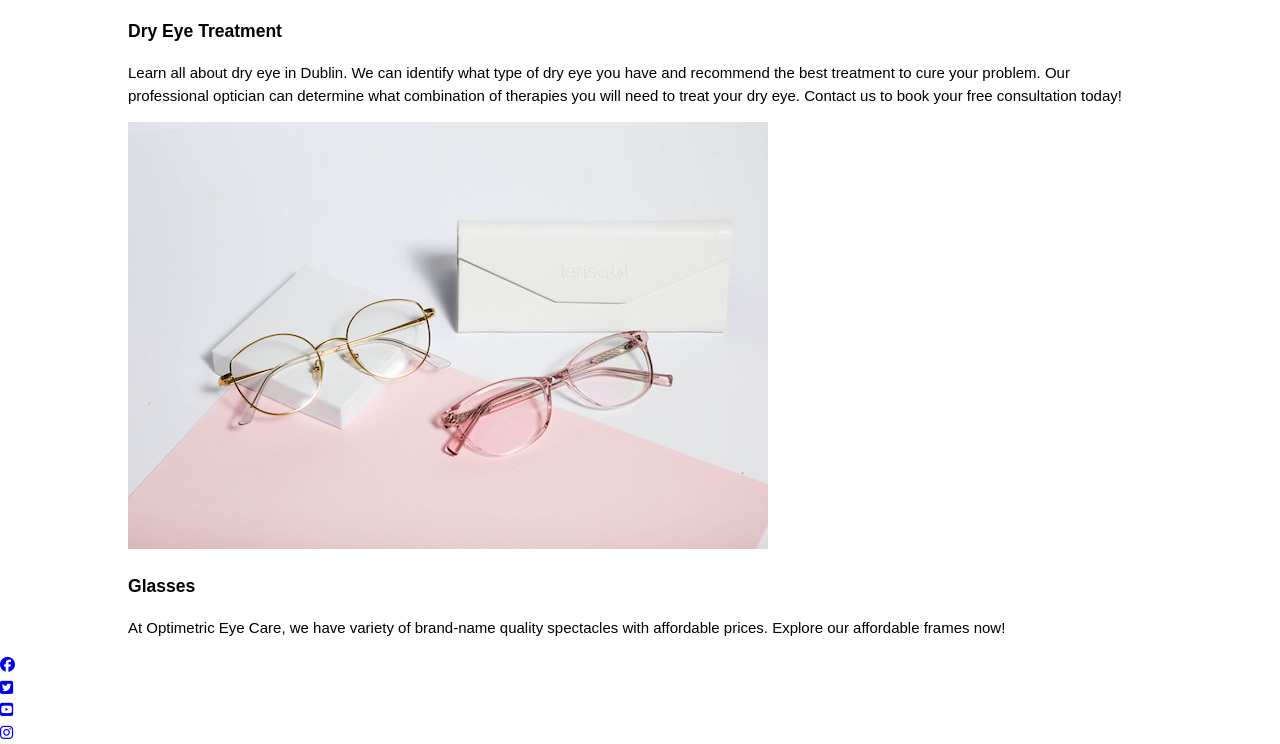
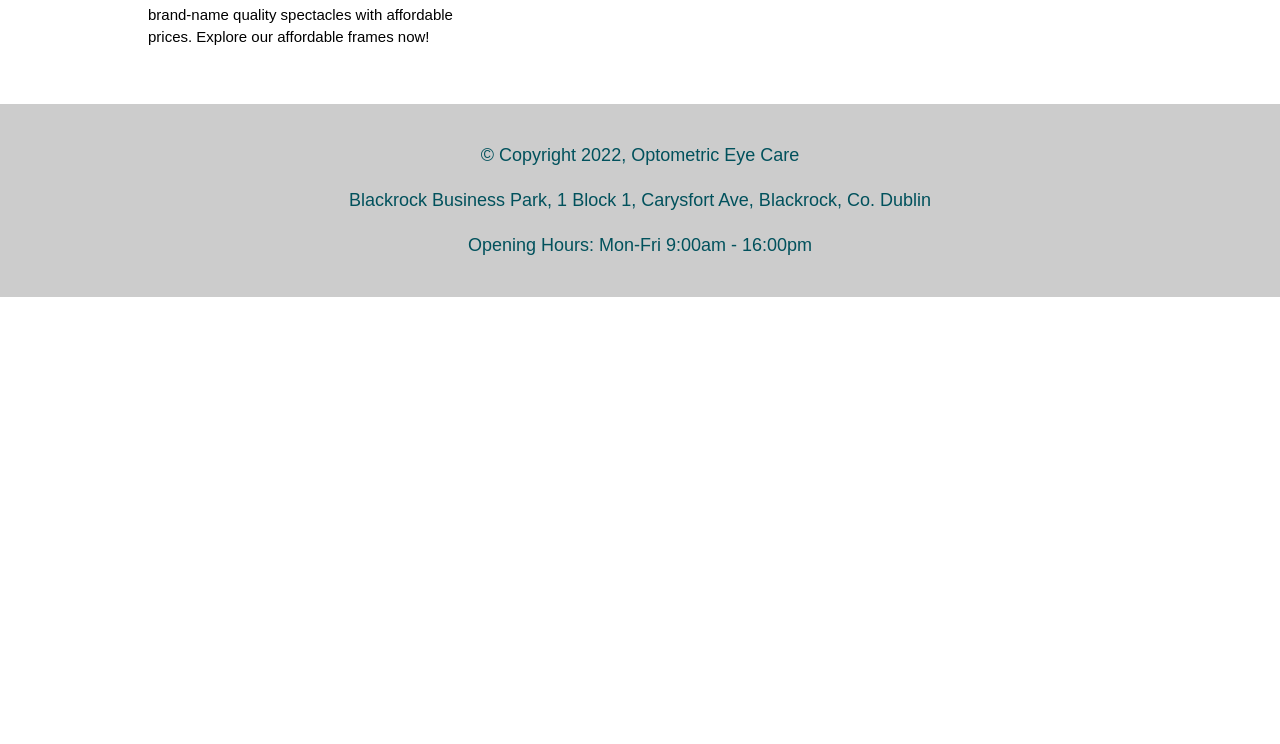
Before and after one commit to JjasonT1/optometrist, a plain HTML site: page index.html in a window 1280 px wide. Shown: the part 1960-2704 px from the top of the page. After the commit the page ends 2257 px from the top, so only its background shows below. Drawn offline with Linux system fonts and the light colour scheme.

Commit message:
Added footer section

```diff
--- a/index.html
+++ b/index.html
@@ -75,18 +75,10 @@
     </section>
 
     <footer>
-      <ul class="social-networks">
-            <li><a href="https://facebook.com" target="_blank" rel="noopener"
-                    aria-label="Visit our Facebook page (opens in a new tab)"><i class="fab fa-facebook"></i></a></li>
-            <li><a href="https://twitter.com" target="_blank" rel="noopener"
-                    aria-label="Visit our Twitter page (opens in a new tab)"><i class="fab fa-twitter-square"></i></a></li>
-            <li><a href="https://youtube.com" target="_blank" rel="noopener"
-                    aria-label="Visit our YouTube page (opens in a new tab)"><i class="fab fa-youtube-square"></i></a></li>
-            <li><a href="https://instagram.com" target="_blank" rel="noopener"
-                    aria-label="Visit our Instagram page (opens in a new tab)"><i class="fab fa-instagram"></i></a></li>
-        </ul>
+      <p>&copy; Copyright 2022, Optometric Eye Care</p>
+      <p>Blackrock Business Park, 1 Block 1, Carysfort Ave, Blackrock, Co. Dublin</p>
+      <p>Opening Hours: Mon-Fri 9:00am - 16:00pm</p>
     </footer>
-
 </body>
 
 <!--Font awesome script-->
--- a/style.css
+++ b/style.css
@@ -26,7 +26,7 @@
 }
 
 header a{
-  color:#ffffff;
+  color:#01515c;
   text-decoration:none;
   text-transform: uppercase;
   font-size:16px;
@@ -34,19 +34,21 @@
 
 header h1{
   color: #01515c;
+  font-size: 32px;
+  padding-left: 50px;
 }
 
 header li{
-  float:left;
+  float: left;
   display:inline;
-  padding: 0 20px 0 20px;
+  margin-right: 30px;
 }
 
-header #main-text{
+header .logo{
   float:left;
 }
 
-header #main-text h1{
+header .logo h1{
   margin:0;
 }
 
@@ -56,12 +58,13 @@
 }
 
 header .current a{
-  color:#01515c;
+  color:#fc0b0b;
   font-weight:bold;
+  text-decoration: underline;
 }
 
 header a:hover{
-  color:#cccccc;
+  color:#fc0b0b;
   font-weight:bold;
 }
 
@@ -116,3 +119,39 @@
   width: 200px;
   font-size: 16px;
 }
+
+/* Boxes */
+#boxes{
+  margin-top:20px;
+}
+
+#boxes .box{
+  float:left;
+  width:30%;
+  padding:20px;
+}
+
+#boxes .box img{
+  width:400px;
+  padding: 5%;
+  border: solid 1px #01515c;
+  border-radius: 5%;
+}
+
+#boxes h2{
+  text-align: center;
+  text-decoration: underline;
+}
+
+/* Footer */
+footer{
+  padding:20px;
+  margin-top:20px;
+  color:#01515c;
+  background-color: #cccccc;
+  text-align: center;
+}
+
+footer p{
+  font-size: 18px;
+}
```
